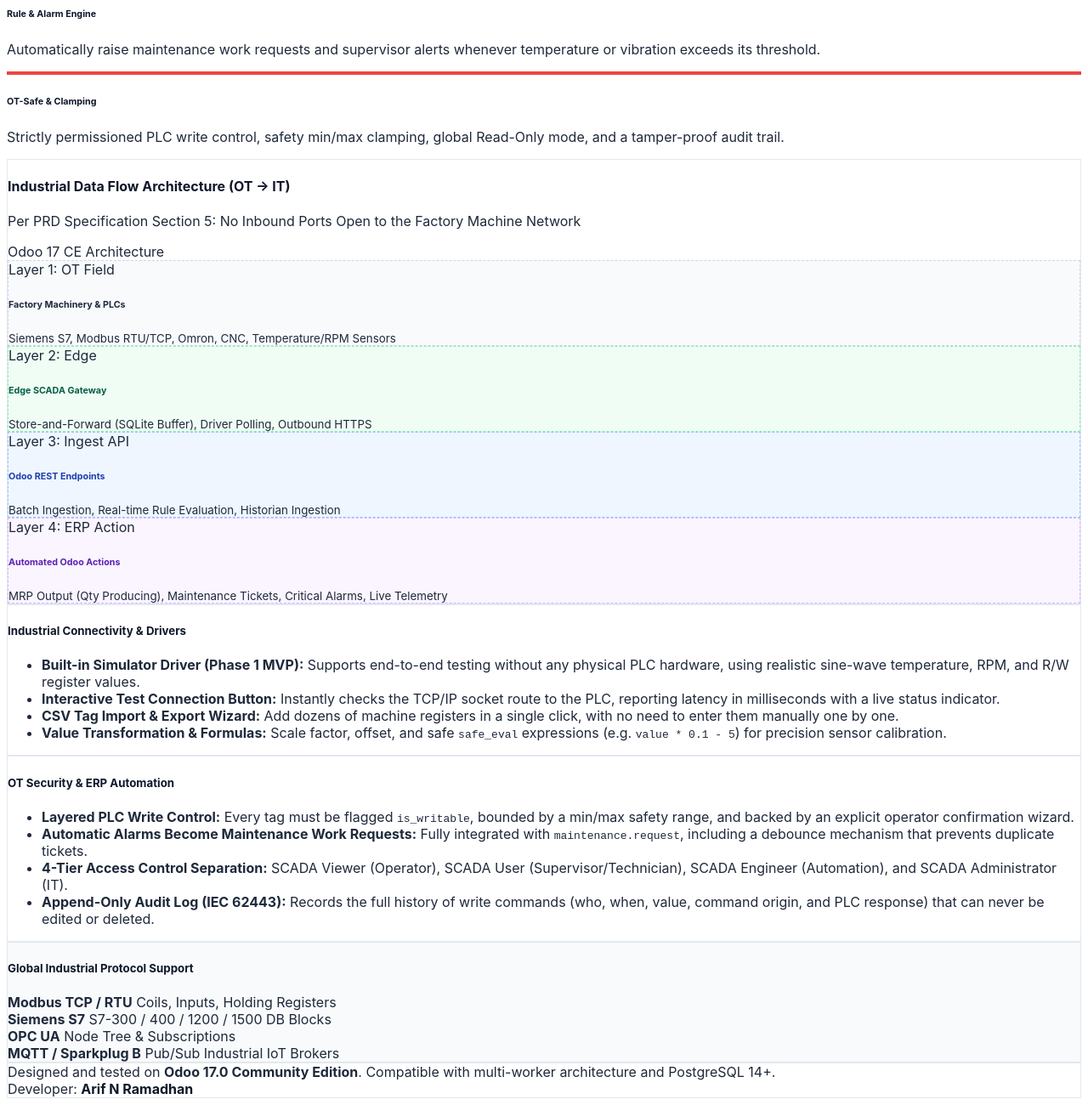
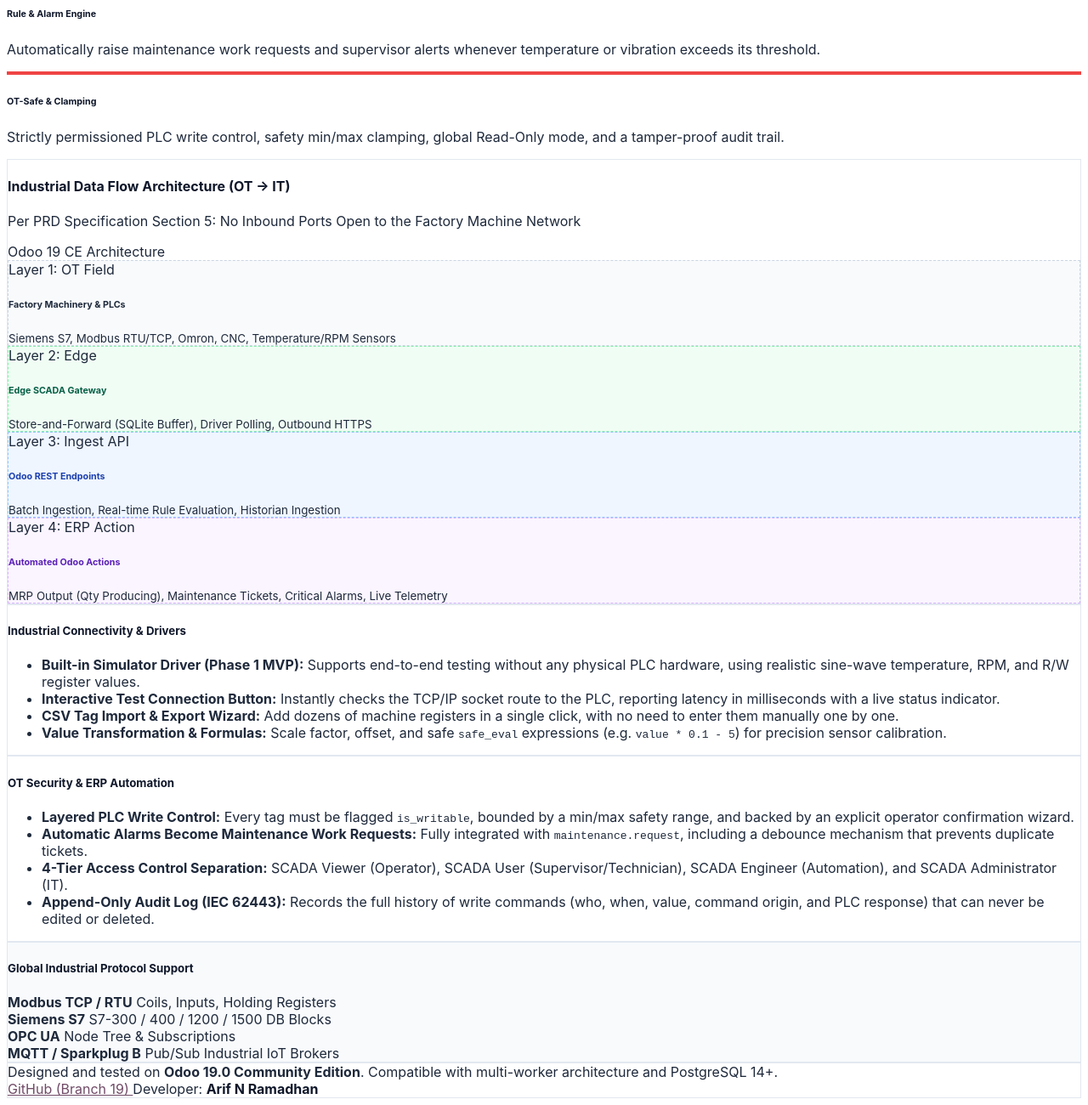
Before and after one commit to azazil-dev/odoo-scada-plc-connector, a plain HTML site: page scada_plc_connector/static/description/index.html in a window 1280 px wide. Shown: the part 406-1706 px from the top of the page at 85% size. Drawn offline with Linux system fonts and the light colour scheme.

Commit message:
update index.html dan sinkronisasi scada_plc_connector untuk Odoo 19

```diff
--- a/scada_plc_connector/static/description/index.html
+++ b/scada_plc_connector/static/description/index.html
@@ -12,14 +12,14 @@
             <div class="d-flex flex-wrap align-items-center gap-2 mb-2">
                 <h2 class="mb-0 fw-bold tracking-wide" style="color: #212529;">SCADA &amp; PLC Integration Platform</h2>
                 <span class="badge rounded-pill" style="background-color: #714B67; color: #FFFFFF; font-size: 0.8rem; padding: 6px 12px;">
-                    <i class="fa fa-bolt me-1"></i>Odoo 17 Community Edition
+                    <i class="fa fa-bolt me-1"></i>Odoo 19 Community Edition
                 </span>
                 <span class="badge rounded-pill" style="background-color: #059669; color: #FFFFFF; font-size: 0.8rem; padding: 6px 12px;">
                     <i class="fa fa-shield me-1"></i>IEC 62443 Ready
                 </span>
             </div>
             <p class="mb-0 fs-6" style="line-height: 1.6; color: #334155;">
-                Turn Odoo 17 CE into the real-time control and telemetry center for your factory machinery. Connect <strong style="color: #0F172A;">Modbus TCP, OPC UA, Siemens S7, MQTT</strong>, and other industrial protocols directly to the MRP, Maintenance, and Quality modules without writing any code.
+                Turn Odoo 19 CE into the real-time control and telemetry center for your factory machinery. Connect <strong style="color: #0F172A;">Modbus TCP, OPC UA, Siemens S7, MQTT</strong>, and other industrial protocols directly to the MRP, Maintenance, and Quality modules without writing any code.
             </p>
         </div>
     </div>
@@ -87,7 +87,7 @@
                 <h4 class="fw-bold mb-1" style="color: #0F172A;">Industrial Data Flow Architecture (OT &rarr; IT)</h4>
                 <p class="text-muted small mb-0">Per PRD Specification Section 5: No Inbound Ports Open to the Factory Machine Network</p>
             </div>
-            <span class="badge bg-light text-dark border p-2"><i class="fa fa-cubes me-1"></i>Odoo 17 CE Architecture</span>
+            <span class="badge bg-light text-dark border p-2"><i class="fa fa-cubes me-1"></i>Odoo 19 CE Architecture</span>
         </div>
 
         <div class="row g-3 text-center">
@@ -255,10 +255,13 @@
     <div class="d-flex flex-wrap justify-content-between align-items-center p-3 rounded-3" style="background: #FFFFFF; border: 1px solid #E2E8F0;">
         <div class="small text-muted">
             <i class="fa fa-info-circle me-1" style="color: #0284C7;"></i>
-            Designed and tested on <strong>Odoo 17.0 Community Edition</strong>. Compatible with multi-worker architecture and PostgreSQL 14+.
+            Designed and tested on <strong>Odoo 19.0 Community Edition</strong>. Compatible with multi-worker architecture and PostgreSQL 14+.
         </div>
-        <div class="small text-muted">
-            Developer: <strong style="color: #0F172A;">Arif N Ramadhan</strong>
+        <div class="small text-muted d-flex align-items-center gap-3">
+            <a href="https://github.com/azazil-dev/odoo-scada-plc-connector/tree/19" target="_blank" class="text-decoration-none fw-semibold" style="color: #714B67;">
+                <i class="fa fa-github me-1"></i>GitHub (Branch 19)
+            </a>
+            <span>Developer: <strong style="color: #0F172A;">Arif N Ramadhan</strong></span>
         </div>
     </div>
 </div>
```
Also changed, not shown: 2 other files.
